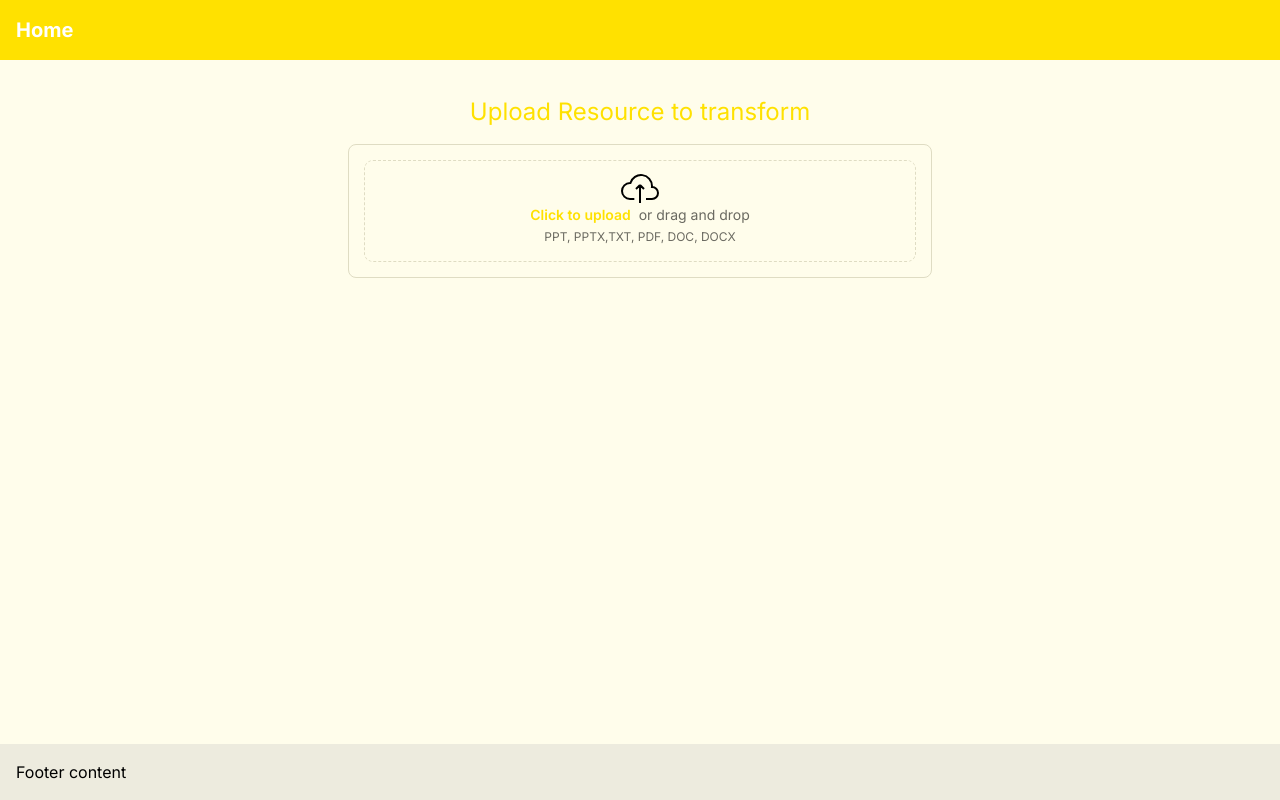
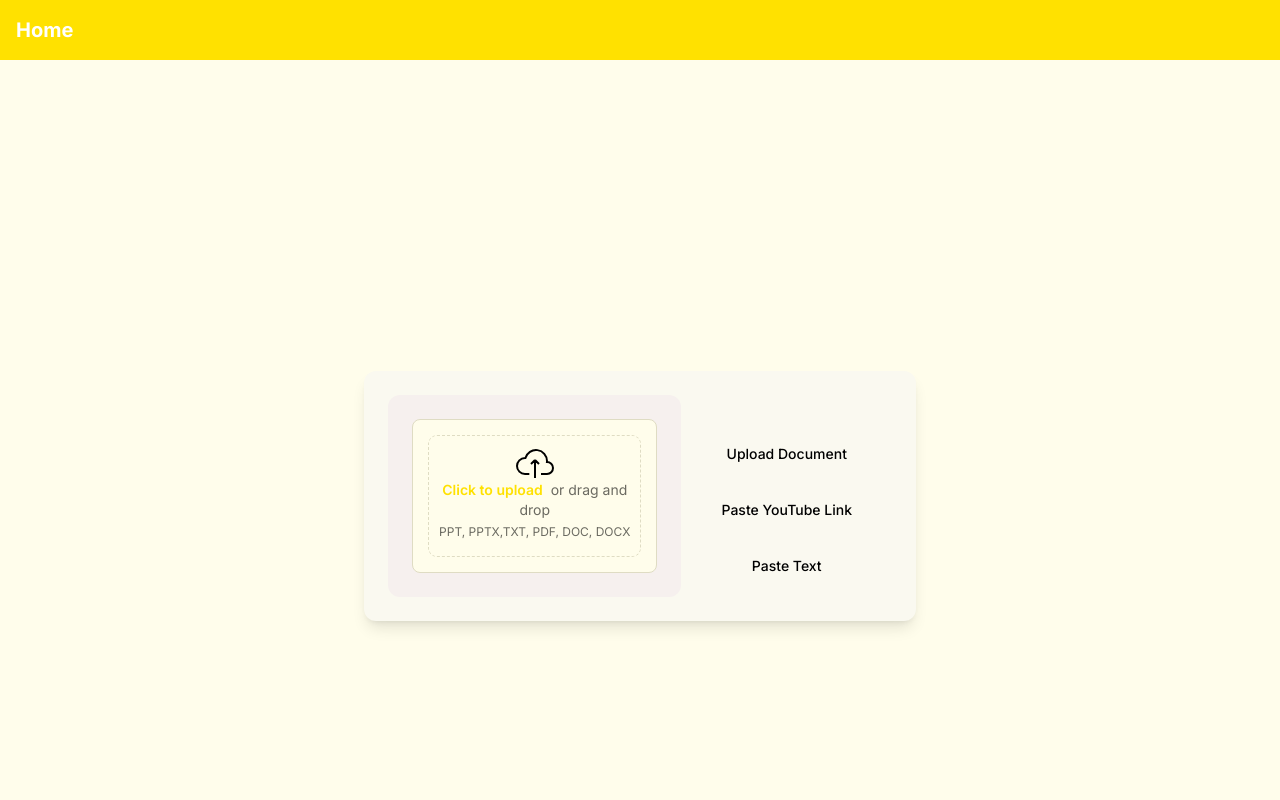
Before and after one commit to citruscai/feel-in-notes, a Next.js app: page / in a window 1280 px wide. Shown: the top 800 px of the page. Built offline with nearby package versions, Linux system fonts and the light colour scheme; what @react-pdf/renderer would draw is missing.

Commit message:
feat: add upload notes opton into main component

```diff
--- a/components/notes/CreateWorksheetForm/UploadNotesPage/UploadNotesStep.tsx
+++ b/components/notes/CreateWorksheetForm/UploadNotesPage/UploadNotesStep.tsx
@@ -1,14 +1,67 @@
+import React, { useState } from 'react';
 import NotesUploadBox from './NotesUploadBox';
+import YoutubeLink from './YoutubeLink';
+import TextPaste from './TextPaste';
+import { Button } from "@/components/ui/button";
+import IconUpload from '@/components/ui/icons/IconUpload';
+import IconPaste from '@/components/ui/icons/IconPaste';
+import IconYoutube from '@/components/ui/icons/IconYoutube';
 
-type UploadNotesStep = {
+
+interface UploadNotesStepProps {
   next: () => void;
-};
+}
 
-const UploadNotesStep: React.FC<UploadNotesStep> = ({ next }) => {
+const UploadNotesStep: React.FC<UploadNotesStepProps> = ({ next }) => {
+  const [activeTab, setActiveTab] = useState('upload');
+
+  const handleUploadSuccess = () => {
+    next();
+  };
+
+  const handleLinkSubmit = () => {
+    next();
+  };
+
+  const handleTextSubmit = () => {
+    next();
+  };
+
   return (
-    <div>
-      <h1 className="text-2xl mb-4 text-primary text-center">Upload Resource to transform</h1>
-      <NotesUploadBox onUploadSuccess={next} />
+    <div className="flex h-screen w-full items-center justify-center bg-background">
+      <div className="mx-4 flex w-full max-w-4xl flex-col rounded-xl bg-card p-6 shadow-lg md:flex-row">
+        <div className="relative flex flex-1 flex-col items-center justify-center gap-4 rounded-xl bg-muted p-6 text-center">
+          {activeTab === 'upload' && <NotesUploadBox onUploadSuccess={handleUploadSuccess} />}
+          {activeTab === 'youtube' && <YoutubeLink onLinkSubmit={handleLinkSubmit} />}
+          {activeTab === 'text' && <TextPaste onTextSubmit={handleTextSubmit} />}
+        </div>
+        <div className="flex flex-col items-center justify-center gap-4 p-6">
+          <Button
+            variant={activeTab === 'upload' ? 'primary' : 'ghost'}
+            onClick={() => setActiveTab('upload')}
+            className="flex w-full flex-col items-center gap-2 rounded-xl p-4 hover:bg-muted"
+          >
+            <IconUpload className="h-8 w-8" />
+            <span>Upload Document</span>
+          </Button>
+          <Button
+            variant={activeTab === 'youtube' ? 'primary' : 'ghost'}
+            onClick={() => setActiveTab('youtube')}
+            className="flex w-full flex-col items-center gap-2 rounded-xl p-4 hover:bg-muted"
+          >
+            <IconYoutube className="h-8 w-8" />
+            <span>Paste YouTube Link</span>
+          </Button>
+          <Button
+            variant={activeTab === 'text' ? 'primary' : 'ghost'}
+            onClick={() => setActiveTab('text')}
+            className="flex w-full flex-col items-center gap-2 rounded-xl p-4 hover:bg-muted"
+          >
+            <IconPaste className="h-8 w-8" />
+            <span>Paste Text</span>
+          </Button>
+        </div>
+      </div>
     </div>
   );
 };
--- /dev/null
+++ b/components/ui/icons/IconPaste.tsx
@@ -0,0 +1,18 @@
+// icon:paste | Fontawesome https://fontawesome.com/ | Fontawesome
+import * as React from "react";
+
+function IconPaste(props: React.SVGProps<SVGSVGElement>) {
+  return (
+    <svg
+      viewBox="0 0 512 512"
+      fill="currentColor"
+      height="1em"
+      width="1em"
+      {...props}
+    >
+      <path d="M502.6 198.6l-61.25-61.25A31.901 31.901 0 00418.8 128H256c-35.3 0-64.9 28.7-64 64l.006 255.1C192 483.3 220.7 512 256 512h192c35.2 0 64-28.8 64-64l.01-226.7c-.01-8.5-3.41-16.7-9.41-22.7zM464 448c0 8.836-7.164 16-16 16H256c-8.838 0-16-7.164-16-16V192.1c0-8.836 7.164-16 16-16h128V224c0 17.67 14.33 32 32 32h48.01v192zM317.7 96c-7.1-27.55-31.9-48-61.7-48h-40.8C211.3 20.93 188.1 0 160 0s-51.3 20.93-55.2 48H64C28.65 48 0 76.65 0 112v272c0 35.34 28.65 64 64 64h96v-48H64c-8.836 0-16-7.164-16-16V112c0-8.8 7.18-16 16-16h16v16c0 17.67 14.33 32 32 32h61.35C190 115.4 220.6 96 256 96h61.7zM160 72c-8.822 0-16-7.176-16-16s7.178-16 16-16 16 7.176 16 16-7.2 16-16 16z" />
+    </svg>
+  );
+}
+
+export default IconPaste;
--- /dev/null
+++ b/components/ui/icons/IconUpload.tsx
@@ -0,0 +1,19 @@
+// icon:upload | Bootstrap https://icons.getbootstrap.com/ | Bootstrap
+import * as React from "react";
+
+function IconUpload(props: React.SVGProps<SVGSVGElement>) {
+  return (
+    <svg
+      fill="currentColor"
+      viewBox="0 0 16 16"
+      height="1em"
+      width="1em"
+      {...props}
+    >
+      <path d="M.5 9.9a.5.5 0 01.5.5v2.5a1 1 0 001 1h12a1 1 0 001-1v-2.5a.5.5 0 011 0v2.5a2 2 0 01-2 2H2a2 2 0 01-2-2v-2.5a.5.5 0 01.5-.5z" />
+      <path d="M7.646 1.146a.5.5 0 01.708 0l3 3a.5.5 0 01-.708.708L8.5 2.707V11.5a.5.5 0 01-1 0V2.707L5.354 4.854a.5.5 0 11-.708-.708l3-3z" />
+    </svg>
+  );
+}
+
+export default IconUpload;
```
Also changed, not shown: components/ui/icons/IconYoutube.tsx (added, +18 -0 lines).
